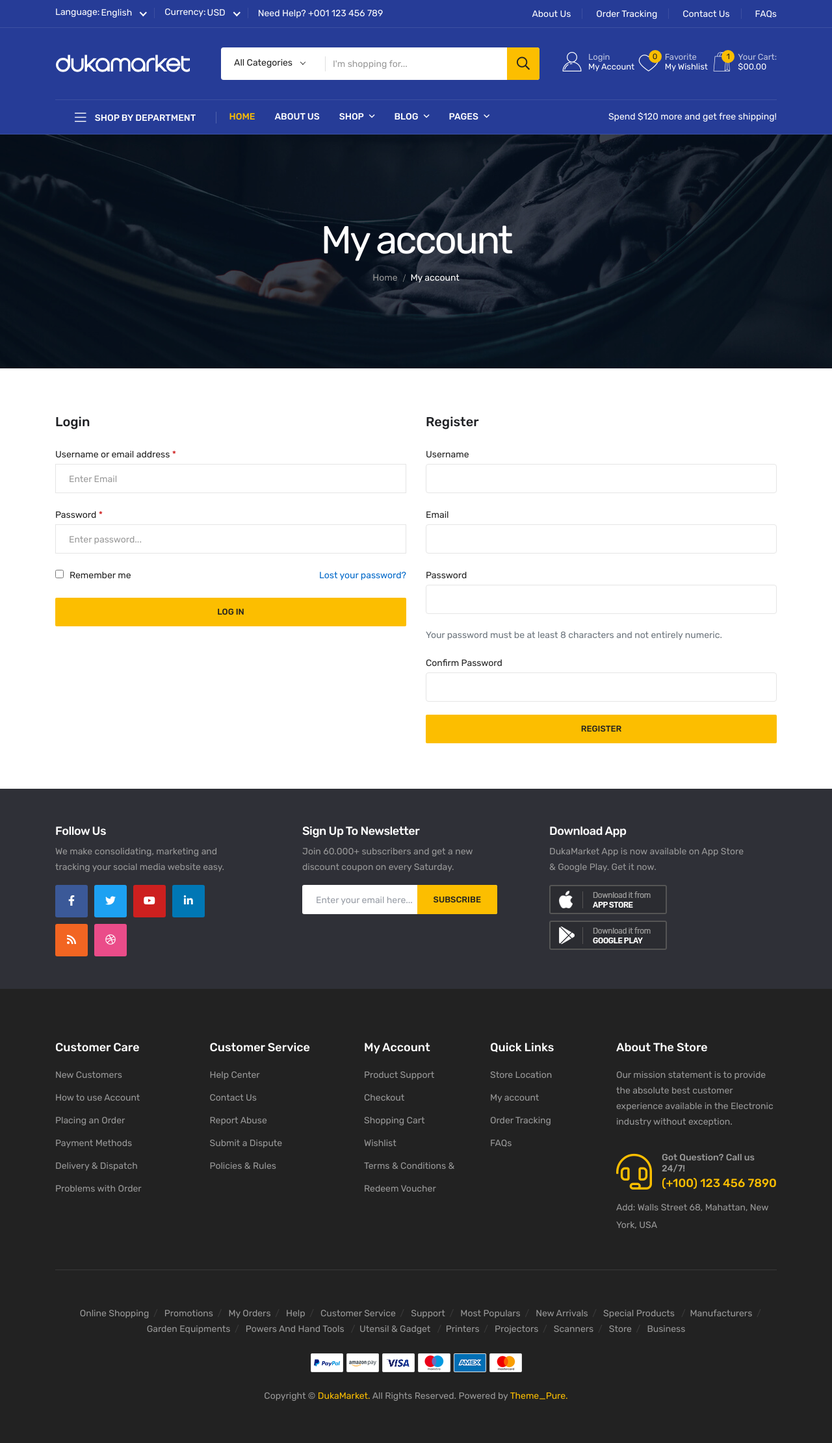
After one commit to ShadipBanik/django-multivendor-ecommerce-website, a Django app: page /account/register in a window 1280 px wide. The commit adds this page. Shown: the whole page at 65% size. Run offline with Django 5.2, Linux system fonts and the light colour scheme; data comes from the database, SQL or seed files in the repository; both versions use the stored data as it was after the commit; some libraries are stand-ins or nearby versions; some web fonts are replaced.

Commit message:
updated login and register

```diff
--- /dev/null
+++ b/app/helper/forms.py
@@ -0,0 +1,44 @@
+from django import forms
+from django.contrib.auth.models import User
+from django.contrib.auth.password_validation import validate_password
+from django.core.exceptions import ValidationError
+
+class RegisterForm(forms.ModelForm):
+    password1 = forms.CharField(
+        label="Password",
+        widget=forms.PasswordInput(attrs={"class": "form-control"}),
+        help_text="Your password must be at least 8 characters and not entirely numeric.",
+    )
+    password2 = forms.CharField(
+        label="Confirm Password",
+        widget=forms.PasswordInput(attrs={"class": "form-control"})
+    )
+
+    class Meta:
+        model = User
+        fields = ["username", "email"]
+
+    # ✅ Check if email already exists
+    def clean_email(self):
+        email = self.cleaned_data.get("email")
+        if User.objects.filter(email=email).exists():
+            raise ValidationError("This email is already registered.")
+        return email
+
+    def clean_password1(self):
+        password1 = self.cleaned_data.get("password1")
+        if password1:
+            try:
+                validate_password(password1)
+            except ValidationError as e:
+                raise forms.ValidationError(e.messages)
+        return password1
+
+    def clean(self):
+        cleaned_data = super().clean()
+        password1 = cleaned_data.get("password1")
+        password2 = cleaned_data.get("password2")
+
+        if password1 and password2 and password1 != password2:
+            raise forms.ValidationError("Passwords do not match")
+        return cleaned_data
--- a/app/urls.py
+++ b/app/urls.py
@@ -2,12 +2,35 @@ from django.urls import path, include
 from . import views
 from django.conf import settings
 from django.conf.urls.static import static
-
+from django.contrib.auth import views as auth_views
 urlpatterns = [
     path('', views.index, name='index'),
     path('base/', views.base, name='base'),
     path("ckeditor/", include("ckeditor_uploader.urls")),
     path("product/quick-view/<int:id>/", views.product_quick_view, name="product_quick_view"),
     path("product/<slug:slug>/", views.product_detail, name="product_detail"),
+    # path("account/my-account", views.my_account, name="my_account"),
+    path("account/register", views.register, name="register"),
+    path("account/hlogin", views.hlogin, name="hlogin"),
+    path("404/", views.not_found_404, name="not_found_404"),
 
-    ]+static(settings.MEDIA_URL, document_root=settings.MEDIA_ROOT)
+    path('password-reset/',
+         auth_views.PasswordResetView.as_view(template_name='account/password_reset.html'),
+         name='password_reset'),
+
+    path('password-reset/done/',
+         auth_views.PasswordResetDoneView.as_view(template_name='account/password_reset_done.html'),
+         name='password_reset_done'),
+
+    path('password-reset-confirm/<uidb64>/<token>/',
+         auth_views.PasswordResetConfirmView.as_view(
+             template_name='account/password_reset_confirm.html',
+             success_url='/password-reset-complete/'  # redirect after password reset
+         ),
+         name='password_reset_confirm'),
+
+    path('password-reset-complete/',
+         auth_views.PasswordResetCompleteView.as_view(template_name='account/password_reset_complete.html'),
+         name='password_reset_complete'),
+
+]+static(settings.MEDIA_URL, document_root=settings.MEDIA_ROOT)
--- a/app/views.py
+++ b/app/views.py
@@ -1,9 +1,13 @@
-from django.http import JsonResponse
-from django.shortcuts import render, get_object_or_404
-
+from django.contrib import messages
+from django.contrib.auth.models import User
+from django.http import JsonResponse, HttpResponse
+from django.shortcuts import render, get_object_or_404, redirect
+from django.template.context_processors import request
 from .admin import Product_Images
+from django.contrib.auth import login
+from django.contrib.auth import authenticate, login as auth_login
+from .helper.forms import RegisterForm
 from .models import Slider, Banner_area, Category, MainCategory,Product
-
 
 def index(request):
     sliders = Slider.objects.all().order_by('-id')[0:3]
@@ -32,6 +36,7 @@ def product_quick_view(request, id):
         "available_quantity": product.available_quantity,
         "model_name": product.model_name,
         "categories": product.categories.name,
+        "discount": product.discount,
         "tags": product.tags,
         "additional_info": [{'specification':info.specification,'detail':info.detail} for info in product.additional_information_set.all()],
         "images":[img.images.url for img in product.product_image_set.all()] # if you have related ProductImage model
@@ -40,7 +45,15 @@ def product_quick_view(request, id):
 
 
 def product_detail(request, slug):
-    product = Product.objects.get(slug=slug)
+    product = Product.objects.filter(slug=slug)
+
+    if product.exists():
+        print('exist')
+        product = Product.objects.get(slug=slug)
+    else:
+        print('not exist')
+        return  redirect("not_found_404")
+
     main_category = MainCategory.objects.all()[0:10]
     context = {
         "product": product,
@@ -48,3 +61,46 @@ def product_detail(request, slug):
     }
 
     return render(request, "pages/product_detail.html",context)
+
+def not_found_404(request):
+    return render(request, "error/404.html")
+
+def my_account(request):
+    return render(request, "account/register.html")
+
+def register(request):
+    if request.method == "POST":
+        form = RegisterForm(request.POST)
+        if form.is_valid():
+            user = form.save(commit=False)
+            user.set_password(form.cleaned_data["password1"])
+            user.save()
+            login(request, user)
+            messages.success(request, "Account created successfully")
+            return redirect("register")  # redirect where you want
+    else:
+        form = RegisterForm()
+    return render(request, "account/register.html", {"form": form})
+
+
+def hlogin(request):
+    if request.method == "POST":
+        email = request.POST.get("email")
+        password = request.POST.get("password")
+
+        try:
+            user = User.objects.get(email=email)
+        except User.DoesNotExist:
+            messages.error(request, "Email or password incorrect")
+            return redirect("register")
+
+        user = authenticate(request, username=user.username, password=password)
+
+        if user is not None:
+            auth_login(request, user)   # ✅ use Django’s login
+            return HttpResponse('Ok')     # change to your home/dashboard
+        else:
+            messages.error(request, "Email or password incorrect")
+            return redirect("register")
+
+    return render(request, "account/register.html")
--- a/static/assets/js/main.js
+++ b/static/assets/js/main.js
@@ -627,7 +627,9 @@
             method: "GET",
             success: function(data) {
                 $("#modal-product-name").text(data.name);
-                $("#modal-product-price").text(data.price+' BDT');
+                 var price = data.price - (data.price*data.discount/100)
+                $("#modal-product-price").text(Math.floor(price) + ' BDT');
+                $("#cut-price").text(data.price + ' BDT');
                 $("#modal-product-description").html(data.description) ;
                 $("#modal-product-available").text(data.available_quantity + ' in stock');
                 $("#modal-product-sku").text(data.model_name);
--- /dev/null
+++ b/templates/account/register.html
@@ -0,0 +1,182 @@
+{% extends 'base.html' %}'
+{% block content %}
+  {% load widget_tweaks %}
+
+  {% load static %}
+
+           <!-- page-banner-area-start -->
+        <div class="page-banner-area page-banner-height-2" data-background="{% static 'assets/img/banner/page-banner-4.jpg' %}">
+            <div class="container">
+                <div class="row">
+                    <div class="col-xl-12">
+                        <div class="page-banner-content text-center">
+                            <h4 class="breadcrumb-title">My account</h4>
+                            <div class="breadcrumb-two">
+                                <nav>
+                                   <nav class="breadcrumb-trail breadcrumbs">
+                                      <ul class="breadcrumb-menu">
+                                         <li class="breadcrumb-trail">
+                                            <a href="{% url 'index' %}"><span>Home</span></a>
+                                         </li>
+                                         <li class="trail-item">
+                                            <span>My account</span>
+                                         </li>
+                                      </ul>
+                                   </nav>
+                                </nav>
+                            </div>
+                        </div>
+                    </div>
+                </div>
+            </div>
+        </div>
+        <!-- page-banner-area-end -->
+
+        <!-- account-area-start -->
+        <div class="account-area mt-70 mb-70">
+            <div class="container">
+                             {% if messages  %}
+                              {% for message in messages %}
+                                {% if message.tags == 'success' %}
+                                    <div class="alert alert-success  alert-dismissible fade show" role="alert">
+                                       <strong>{{ message.tags }}!</strong> {{message}}
+                                       <button type="button" class="btn-close" data-bs-dismiss="alert" aria-label="Close"></button>
+                                    </div>
+                                {% elif  message.tags == 'error' %}
+                                     <div class="alert alert-danger alert-dismissible fade show" role="alert">
+                                       <strong>{{ message.tags }}!</strong> {{message}}
+                                       <button type="button" class="btn-close" data-bs-dismiss="alert" aria-label="Close"></button>
+                                    </div>
+                                {% else %}
+                                     <div class="alert alert-warning alert-dismissible fade show" role="alert">
+                                       <strong>{{ message.tags }}!</strong> {{message}}
+                                       <button type="button" class="btn-close" data-bs-dismiss="alert" aria-label="Close"></button>
+                                    </div>
+                                {% endif %}
+                              {% endfor %}
+                            {% endif %}
+                <div class="row">
+                    <div class="col-lg-6">
+                        <div class="basic-login mb-50">
+                            <h5>Login</h5>
+                            <form  action="{% url 'hlogin' %}" method="post" >
+                                {% csrf_token %}
+                                <label for="name">Username or email address  <span>*</span></label>
+                                <input id="name" type="text" name="email" placeholder="Enter Email">
+                                <label for="pass">Password <span>*</span></label>
+                                <input id="pass" type="password" name="password" placeholder="Enter password...">
+                                <div class="login-action mb-10 fix">
+                                    <span class="log-rem f-left">
+                                       <input id="remember" name="remember" type="checkbox">
+                                       <label for="remember">Remember me</label>
+                                    </span>
+                                    <span class="forgot-login f-right">
+                                       <a href="/password-reset/">Lost your password?</a>
+                                    </span>
+                                </div>
+                                <button type="submit" class="tp-in-btn w-100">log in</button>
+                            </form>
+                        </div>
+                    </div>
+                    <div class="col-lg-6">
+                        <div class="basic-login">
+                            <h5>Register</h5>
+                            <form method="post" novalidate>
+                              {% csrf_token %}
+
+                              <div class="mb-3">
+                                <label for="id_username" class="form-label">Username</label>
+                                {{ form.username|add_class:"form-control" }}
+                                {% for error in form.username.errors %}
+                                  <div class="text-danger">{{ error }}</div>
+                                {% endfor %}
+                              </div>
+
+                              <div class="mb-3">
+                                <label for="id_email" class="form-label">Email</label>
+                                {{ form.email|add_class:"form-control" }}
+                                {% for error in form.email.errors %}
+                                  <div class="text-danger">{{ error }}</div>
+                                {% endfor %}
+                              </div>
+
+                              <div class="mb-3">
+                                <label for="id_password1" class="form-label">Password</label>
+                                {{ form.password1|add_class:"form-control" }}
+                                {% for error in form.password1.errors %}
+                                  <div class="text-danger">{{ error }}</div>
+                                {% endfor %}
+                                <div class="form-text">{{ form.password1.help_text }}</div>
+                              </div>
+
+                              <div class="mb-3">
+                                <label for="id_password2" class="form-label">Confirm Password</label>
+                                {{ form.password2|add_class:"form-control" }}
+                                {% for error in form.password2.errors %}
+                                  <div class="text-danger">{{ error }}</div>
+                                {% endfor %}
+                              </div>
+
+                                <button type="submit" class="tp-in-btn w-100">Register</button>
+                            </form>
+                        </div>
+                    </div>
+                </div>
+            </div>
+        </div>
+        <!-- account-area-end -->
+
+        <!-- cta-area-start -->
+        <section class="cta-area d-ldark-bg pt-55 pb-10">
+            <div class="container">
+                <div class="row">
+                    <div class="col-lg-4 col-md-6">
+                        <div class="cta-item cta-item-d mb-30">
+                            <h5 class="cta-title">Follow Us</h5>
+                            <p>We make consolidating, marketing and tracking your social media website easy.</p>
+                            <div class="cta-social">
+                                <div class="social-icon">
+                                    <a href="#" class="facebook"><i class="fab fa-facebook-f"></i></a>
+                                    <a href="#" class="twitter"><i class="fab fa-twitter"></i></a>
+                                    <a href="#" class="youtube"><i class="fab fa-youtube"></i></a>
+                                    <a href="#" class="linkedin"><i class="fab fa-linkedin-in"></i></a>
+                                    <a href="#" class="rss"><i class="fas fa-rss"></i></a>
+                                    <a href="#" class="dribbble"><i class="fab fa-dribbble"></i></a>
+                                </div>
+                            </div>
+                        </div>
+                    </div>
+                    <div class="col-lg-4 col-md-6">
+                        <div class="cta-item mb-30">
+                            <h5 class="cta-title">Sign Up To Newsletter</h5>
+                            <p>Join 60.000+ subscribers and get a new discount coupon  on every Saturday.</p>
+                            <div class="subscribe__form">
+                                <form action="#">
+                                    <input type="email" placeholder="Enter your email here...">
+                                    <button>subscribe</button>
+                                </form>
+                            </div>
+                        </div>
+                    </div>
+                    <div class="col-lg-4 col-md-6">
+                        <div class="cta-item mb-30">
+                            <h5 class="cta-title">Download App</h5>
+                            <p>DukaMarket App is now available on App Store & Google Play. Get it now.</p>
+                            <div class="cta-apps">
+                                <div class="apps-store">
+                                    <a href="#"><img src="{% static 'assets/img/brand/app_ios.png' %}" alt=""></a>
+                                    <a href="#"><img src="{% static 'assets/img/brand/app_android.png' %}" alt=""></a>
+                                </div>
+                            </div>
+                        </div>
+                    </div>
+                </div>
+            </div>
+
+        </section>
+        <!-- cta-area-end -->
+
+
+
+
+{% endblock %}
--- a/templates/includes/header.html
+++ b/templates/includes/header.html
@@ -90,7 +90,7 @@
                         <div class="col-xl-4 col-lg-5 col-md-8 col-sm-8">
                             <div class="header-action">
                                 <div class="block-userlink">
-                                    <a class="icon-link" href="my-account.html">
+                                    <a class="icon-link" href="/account/register">
                                     <i class="flaticon-user"></i>
                                     <span class="text">
                                     <span class="sub">Login </span>
--- a/templates/pages/product_detail.html
+++ b/templates/pages/product_detail.html
@@ -1,6 +1,7 @@
 {%  extends 'base.html' %}
 
 {% block content %}
+  {% load  product_discount %}
   {% load static %}
       <!-- breadcrumb__area-start -->
         <section class="breadcrumb__area box-plr-75">
@@ -67,7 +68,7 @@
                                 <span><a href="#">Add your review</a></span>
                             </div>
                             <div class="price mb-10">
-                                <span>{{product.price}} BDT</span>
+                                <span> {% product_discount_calc product.price product.discount %} BDT </span> <del>{{product.price}} BDT</del>
                             </div>
                             <div class="features-des mb-20 mt-10">
                                   {{product.product_information|safe }}
```
Also changed, not shown: app/templatetags/product_discount.py (added, +23 -0 lines), dukamarket/settings.py (+11 -0 lines), templates/account/password_reset.html (added, +28 -0 lines), templates/account/password_reset_complete.html (added, +18 -0 lines), templates/account/password_reset_confirm.html (added, +53 -0 lines), templates/account/password_reset_done.html (added, +17 -0 lines), templates/account/password_reset_email.html (added, +8 -0 lines), templates/error/404.html (added, +31 -0 lines), templates/main/index.html (+5 -4 lines), templates/registration/login.html (added, +10 -0 lines), app/templatetags/__init__.py (added), db.sqlite3, 1 other file.
